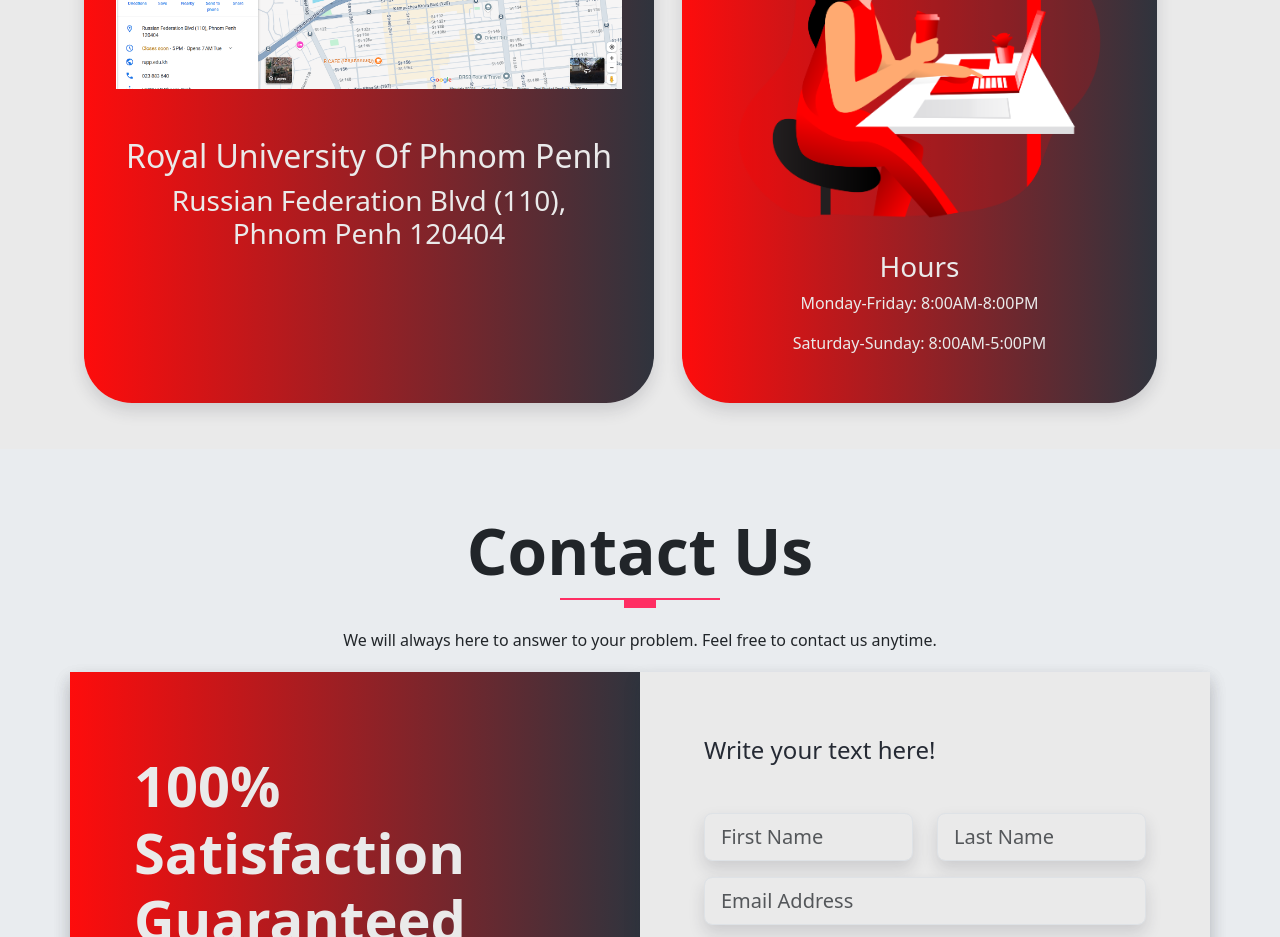
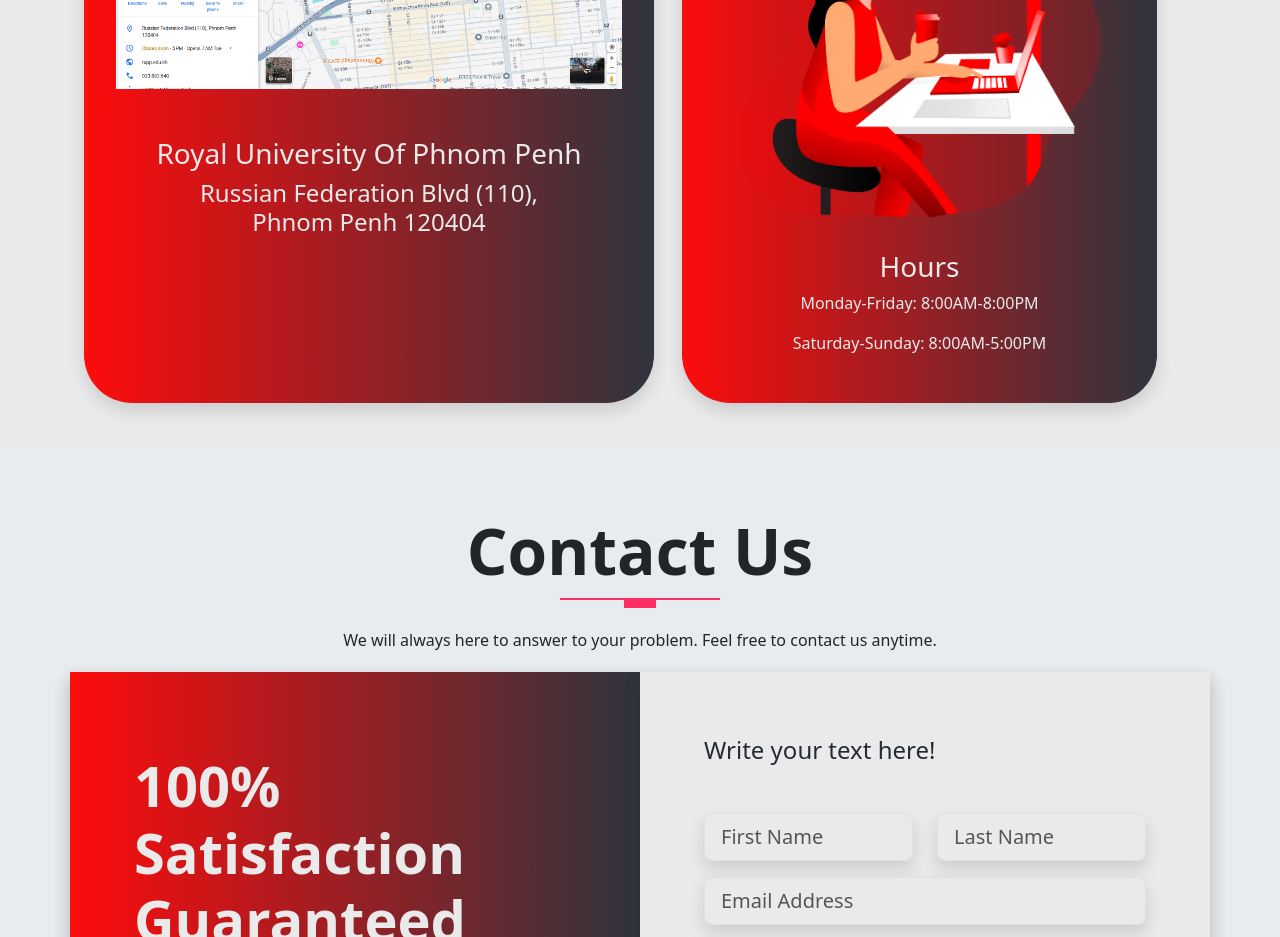
Before and after one commit to Sam485/TikTok.io, a website: page Contact.html in a window 1280 px wide. Shown: the part 1420-2357 px from the top of the page. Drawn offline with Linux system fonts and the light colour scheme.

Commit message:
Update Header Of the location in Contact

```diff
--- a/Contact.html
+++ b/Contact.html
@@ -85,8 +85,8 @@
         <div class="col-md-6 cards shadow text-white">
             <a href="https://maps.app.goo.gl/i4h12nsMw8oeu4tPA" target="_blank"><img src="images/video/Screenshot 2024-12-23 161644.png" alt="map" class="img-fluid"></a>
             <div class="text-white text-center mt-5">
-                <h2 class="text-capitalize text-nowrap">Royal university of Phnom Penh</h2>
-                <h3>Russian Federation Blvd (110),<br> Phnom Penh 120404</h3>
+                <h3 class="text-capitalize">Royal university of Phnom Penh</h3>
+                <h4>Russian Federation Blvd (110),<br> Phnom Penh 120404</h4>
             </div>
         </div>
         <div class="col-md-5 cards shadow">
```
